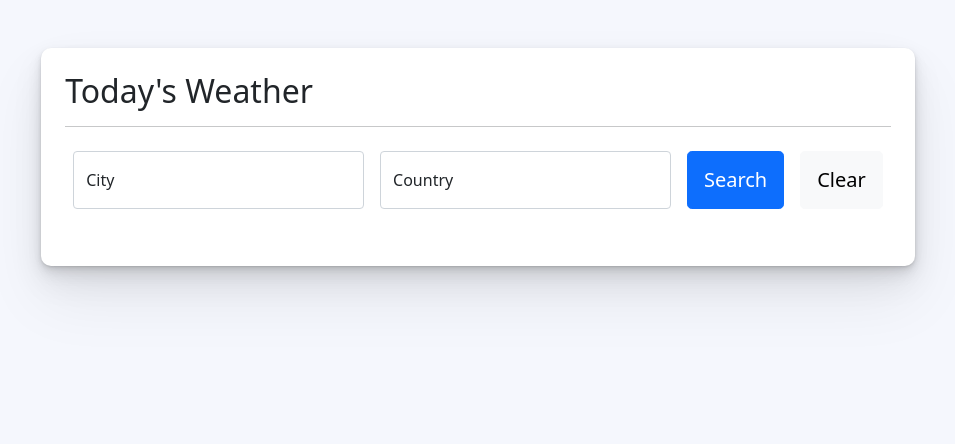
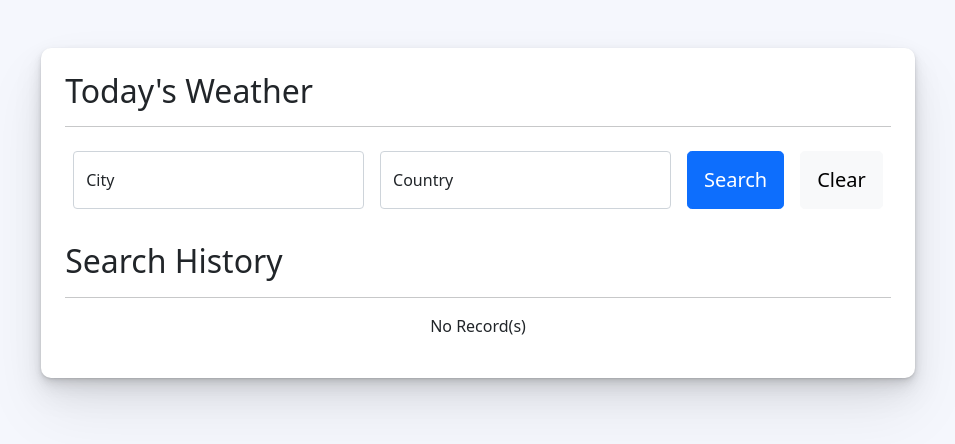
Before and after one commit to ryanhigaro/weather-app, a React (Create React App) app: page / in a window 1280 px wide. Shown: the top 444 px of the page, without its empty margins (162-1117 px from the left). Built offline with nearby package versions, Linux system fonts and the light colour scheme.

Commit message:
added loader

```diff
--- a/src/components/Form/Form.module.css
+++ b/src/components/Form/Form.module.css
@@ -12,13 +12,12 @@
     display: flex;
     align-content: center;
     height: 83px;
-
 }
 
 .btn {
     margin-left: 8px;
     margin-right: 8px;
-    height: 58px;
+    max-height: 58px;
 }
 
 @media (min-width: 1024px) {
--- a/src/components/Form/Form.tsx
+++ b/src/components/Form/Form.tsx
@@ -34,10 +34,8 @@ export default function Form({
       {({
         values,
         errors,
-        touched,
         handleChange,
         handleSubmit,
-        isSubmitting,
         resetForm,
       }) => (
         <BootstrapForm onSubmit={handleSubmit} className={styles.form}>
@@ -56,7 +54,6 @@ export default function Form({
                   {errors.city}
                 </BootstrapForm.Control.Feedback>
               </FloatingLabel>
-
             </BootstrapForm.Group>
           </div>
           <div className={styles.inputForm}>
@@ -74,16 +71,20 @@ export default function Form({
                   {errors.country}
                 </BootstrapForm.Control.Feedback>
               </FloatingLabel>
-
             </BootstrapForm.Group>
           </div>
           <div className={styles.btnGroup}>
-            <Button variant="primary" type="submit" className={styles.btn} size="lg">
+            <Button
+              variant="primary"
+              type="submit"
+              className={styles.btn}
+              size="lg"
+            >
               Search
             </Button>
             <Button
+              size="lg"
               className={styles.btn}
-            size="lg"
               type="button"
               variant="light"
               onClick={() => {
--- a/src/components/History/index.module.css
+++ b/src/components/History/index.module.css
@@ -17,6 +17,10 @@
     display: inline;
 }
 
+.noRecordText {
+    text-align: center;
+}
+
 @media (min-width: 480px) {
     .date {
         display: inline;
--- a/src/components/History/index.tsx
+++ b/src/components/History/index.tsx
@@ -4,7 +4,7 @@ import React, { useEffect, useState } from "react";
 import { Button, ListGroup } from "react-bootstrap";
 import { FormField } from "../../_types";
 import styles from "./index.module.css";
-import { faSearch, faTrash } from '@fortawesome/free-solid-svg-icons'
+import { faSearch, faTrash } from "@fortawesome/free-solid-svg-icons";
 import { capitalize } from "../../_utils";
 
 export default function History({
@@ -21,31 +21,20 @@ export default function History({
   const [filteredList, setFilteredList] = useState<any>([]);
 
   useEffect(() => {
-    formValue.city.length > 0 || formValue.country.length > 0
+    formValue.city.length > 0
       ? setFilteredList(
           _.filter(historyList, {
             city: formValue.city.toLowerCase(),
-            country: formValue.country.toLowerCase(),
           })
         )
       : setFilteredList(historyList);
-  }, [formValue.city.length, formValue.country.length, historyList]);
+  }, [formValue.city.length, historyList]);
 
-
-  if (historyList.length < 1) return null;
+  function renderList() {
     return (
-    <div>
-      <h2>Search History</h2>
-      <hr />
       <ListGroup as="ol">
-        {filteredList &&
-          filteredList?.length > 0 &&
-          filteredList?.map((data: any, index: number) => (
-            <ListGroup.Item
-              className={styles.listItem}
-              as="li"
-              key={index}
-            >
+      {filteredList && filteredList?.length > 0 && filteredList?.map((data: any, index: number) => (
+        <ListGroup.Item className={styles.listItem} as="li" key={index}>
           <span>
             {index + 1}. {capitalize(data?.city)},{" "}
             {data?.country.toUpperCase()}
@@ -67,6 +56,15 @@ export default function History({
         </ListGroup.Item>
       ))}
     </ListGroup>
+    )
+  }
+
+  // if (!filteredList?.length) return null;
+  return (
+    <div >
+      <h2>Search History</h2>
+      <hr />
+      {!filteredList?.length ? <p className={styles.noRecordText}>No Record(s)</p> : renderList()}
     </div>
   );
 }
--- a/src/components/Preview/index.tsx
+++ b/src/components/Preview/index.tsx
@@ -2,6 +2,7 @@ import React from "react";
 import styles from "./index.module.css";
 import moment from "moment";
 import { Image } from "react-bootstrap";
+import { capitalize } from "../../_utils";
 
 export default function Preview({ queryResult }: { queryResult: any }) {
   const currentTime = moment().format("YYYY-MM-DD h:mm:ss a");
@@ -26,7 +27,7 @@ export default function Preview({ queryResult }: { queryResult: any }) {
           <tr>
             <th>Description: </th>
             <td>
-              {(queryResult.weather.length > 0 &&
+              {capitalize(queryResult.weather.length > 0 &&
                 queryResult?.weather[0]?.description) ||
                 "-"}
             </td>
--- a/src/components/main.module.css
+++ b/src/components/main.module.css
@@ -12,6 +12,14 @@
     width: 100%;
 }
 
+.loader {
+    display: flex;
+    justify-content: center;
+    align-items: center;
+    padding: 8px;
+    width: 100%;
+}
+
 @media (min-width: 1024px) {
     .cardContainer {
         width: 70%;
--- a/src/components/main.tsx
+++ b/src/components/main.tsx
@@ -9,7 +9,7 @@ import { FormField } from "../_types";
 import axios from "axios";
 import { initialValues } from "../_constants";
 import _ from "lodash";
-import { Alert } from "react-bootstrap";
+import { Alert, Spinner } from "react-bootstrap";
 import { capitalize } from "../_utils";
 
 export default function WeatherPage(): ReactElement {
@@ -17,11 +17,14 @@ export default function WeatherPage(): ReactElement {
   const [historyList, setHistoryList] = useState<any>([]);
   const [formValue, setFormValue] = useState<FormField>(initialValues);
   const [isError, setIsError] = useState<string>("");
+  const [isLoading, setIsLoading] = useState<boolean>(false);
 
   async function fetchWeather(values: FormField) {
+    setIsLoading(true);
     axios
       .get(getOpenWeatherService(values.city, values.country))
       .then((response: { data: any }) => {
+        setIsLoading(false);
         saveHistoryList({
           city: response.data.name,
           country: response.data.sys.country,
@@ -29,13 +32,13 @@ export default function WeatherPage(): ReactElement {
         setWeather(response.data);
       })
       .catch((error: any) => {
+        setIsLoading(false);
         setIsError(error.response.data.message);
         console.error(error.response.data.message);
       });
   }
 
   function saveHistoryList(values: { city: string; country: string }) {
-    // if (_.filter(historyList, { city: values.city.toLowerCase() })) return;
     const currentTime = moment().format("h:mm:ss a");
     setHistoryList((prevState: any) => [
       ...prevState,
@@ -80,8 +83,11 @@ export default function WeatherPage(): ReactElement {
         setWeather={setWeather}
         setHistoryList={setHistoryList}
       />
-
-      {isError.length > 0 ? (
+      {isLoading ? (
+        <div className={styles.loader}>
+          <Spinner animation="border" />
+        </div>
+      ) : isError.length > 0 ? (
         <Alert key="danger" variant="danger">
           {capitalize(isError) || "Not Found"}
         </Alert>
```
Lines whose indentation alone changed are shown as unchanged.
